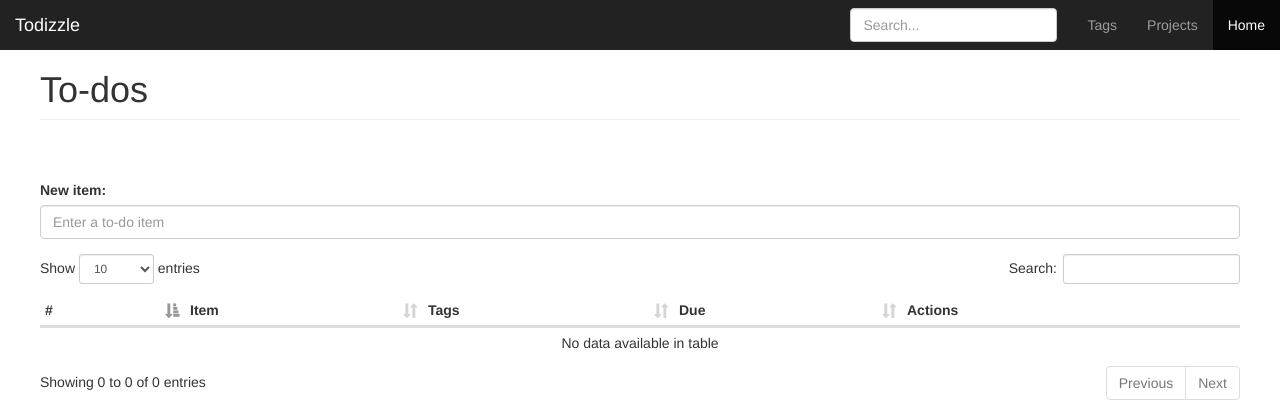
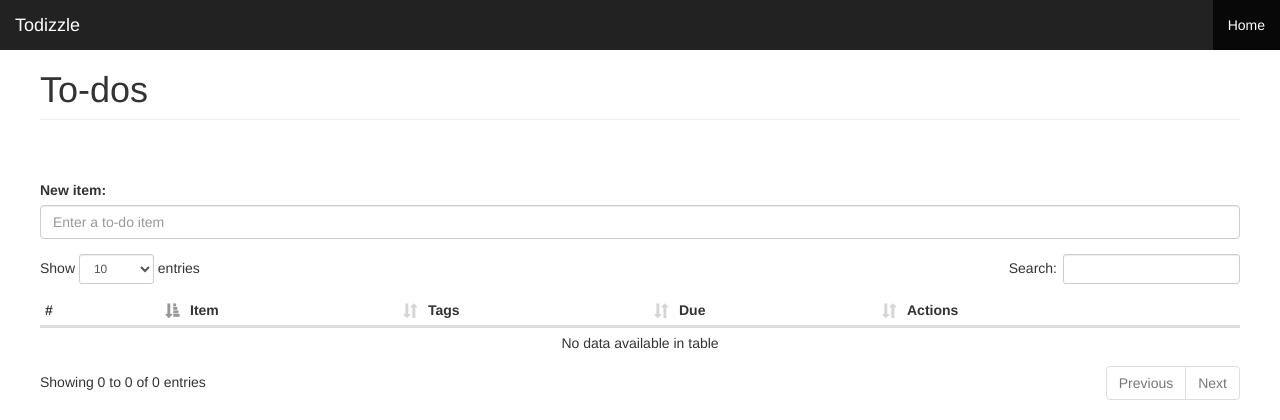
Before and after one commit to aucontraire/todizzle, a Django app: page / in a window 1280 px wide. Shown: the top 420 px of the page. Run offline with Django 3.2, Linux system fonts and the light colour scheme; data that the repository does not hold is empty; some libraries are stand-ins or nearby versions.

Commit message:
Clean up nav

```diff
--- a/todos/templates/base.html
+++ b/todos/templates/base.html
@@ -72,9 +72,6 @@
 						<ul class="nav navbar-nav navbar-right">
 							{% block nav %}{% endblock nav %}
 						</ul>
-						<form class="navbar-form navbar-right">
-            				<input type="text" class="form-control" placeholder="Search...">
-          				</form>
 					</div>
 				</div>
 			</nav>
--- a/todos/templates/home.html
+++ b/todos/templates/home.html
@@ -51,8 +51,6 @@
 	</script>
 {% endblock head %}
 {% block nav %}
-	<li><a href="#" title="">Tags</a></li>
-	<li><a href="#" title="">Projects</a></li>
 	<li class="active"><a href="{% url 'home' %}" title="">Home</a></li>
 {% endblock nav %}
 {% block container %}
```
